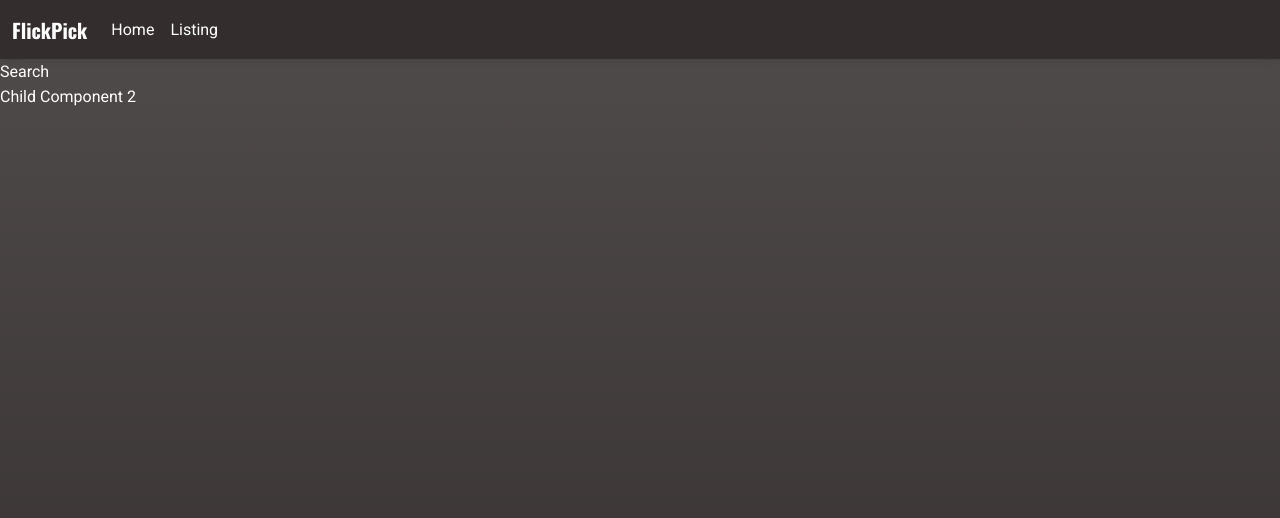
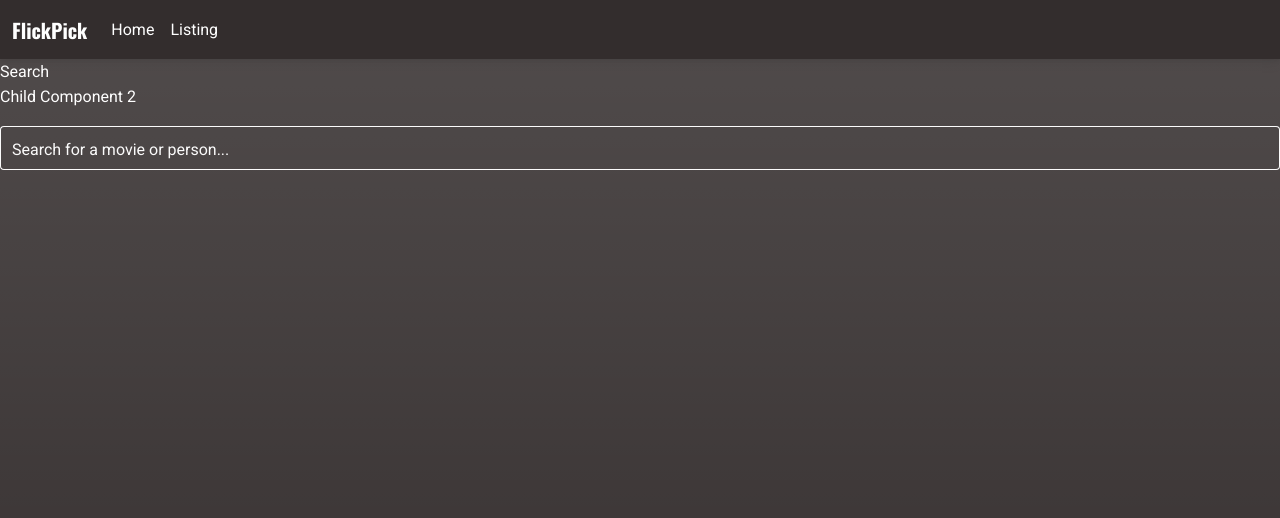
Before and after one commit to dcartist/flickpick24, a React (Create React App) app: page /search in a window 1280 px wide. Shown: the top 518 px of the page. Built offline with nearby package versions, Linux system fonts and the light colour scheme.

Commit message:
update search page

```diff
--- a/src/Pages/Search/SearchPage.js
+++ b/src/Pages/Search/SearchPage.js
@@ -1,10 +1,13 @@
 import React, { useEffect, useState } from 'react';
 import { ChildComponent2, SearchEntireComponent } from "../../API/ApiListing";
+import { MDBInput } from 'mdb-react-ui-kit';
+
 export default function SearchPage() {
 
-  const [searchQuery, setSearchQuery] = useState(null);
+  // const [searchQuery, setSearchQuery] = useState(null);
   const [filteredPeople, setFilterPeople] = useState(null);
   const [filteredMovie, setFilterMovie] = useState(null);
+  const [value, setValue] = useState('');
 
   const filteringSearchQuery = (searchResults) => {
     if (searchResults) {
@@ -16,7 +19,6 @@ export default function SearchPage() {
   }
 
 
-
   const searchAPI = (searchQuery) => {
     const options = { method: "GET", headers: { accept: "application/json" } };
     const API = `https://api.themoviedb.org/3/search/multi?query=${searchQuery}&api_key=${process.env.REACT_APP_API_KEY}`;
@@ -25,24 +27,31 @@ export default function SearchPage() {
       .then((response) => response.json())
       .then((response) => {
         console.log(response.results);
-        setSearchQuery(response.results);
+        // setSearchQuery(response.results);
         filteringSearchQuery(response.results);
       }).catch((err) => console.error(err));
 
   }
+// add useEffect to call the searchAPI function when value changes
+  useEffect(() => {
+    // searchAPI(value);
+    console.log(value)
+  }, [value]);
 
-
-  useEffect(() => {
-
-  }, []);
-  // console.log(searchQuery)
-  // console.log("filteredPeople")
-  // console.log(filteredPeople)
 
   return (
     <div>Search
 
       <ChildComponent2></ChildComponent2>
+      <MDBInput
+      value={value}
+      onChange={(e) => setValue(e.target.value)}
+      label='Search for a movie or person...'
+      id='controlledValue'
+      type='text'
+      size="lg"
+      contrast
+    />
 
 
     </div>
```
